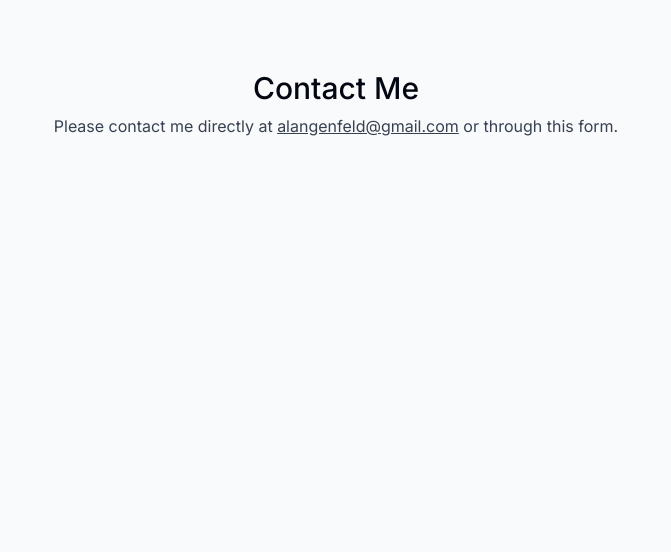
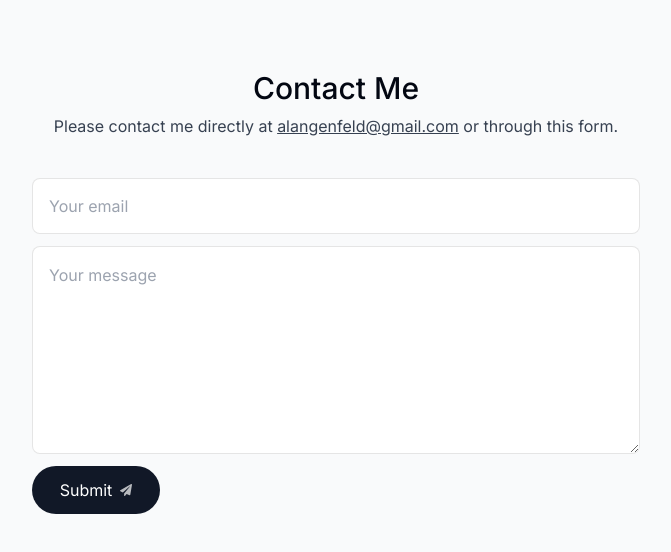
Before and after one commit to alangenfelds/portfolio-next-13, a Next.js app: page / in a window 1280 px wide. Shown: the part 6310-6862 px from the top of the page, without its empty margins (304-975 px from the left). Before the commit the page ends 6560 px from the top, so only its background shows below. Built offline with nearby package versions, Linux system fonts and the light colour scheme; no server answers.

Commit message:
Contact form WIP

```diff
--- /dev/null
+++ b/actions/sendEmail.ts
@@ -0,0 +1,25 @@
+"use server";
+
+import { Resend } from "resend";
+
+const resend = new Resend(process.env.RESEND_API_KEY);
+
+export const sendEmail = async (formData: FormData) => {
+  "use server";
+
+  const senderEmail = formData.get("senderEmail");
+  const message = formData.get("message");
+
+  if (!message) {
+    return {
+      error: "Invalid message",
+    };
+  }
+
+  resend.emails.send({
+    from: "onboarding@resend.dev",
+    subject: "Message from portfolio contact form",
+    to: "alangenfeld@gmail.com",
+    text: `${message} from ${senderEmail}`,
+  });
+};
--- a/components/contact.tsx
+++ b/components/contact.tsx
@@ -1,20 +1,35 @@
 "use client";
 
 import React from "react";
+import { motion } from "framer-motion";
 import SectionHeading from "./section-heading";
 import { useSectionInView } from "@/lib/hooks";
+import SubmitButton from "./submit-button";
+import { sendEmail } from "@/actions/sendEmail";
 
 const Contact = () => {
   const { ref } = useSectionInView({
     sectionName: "Contact",
-    threshold: 0.5,
+    threshold: 1,
   });
 
   return (
-    <section
+    <motion.section
       id="contact"
       ref={ref}
       className="mb-20 sm:mb-28 w-[min(100%,38rem)] text-center"
+      initial={{
+        opacity: 0,
+      }}
+      whileInView={{
+        opacity: 1,
+      }}
+      transition={{
+        duration: 1,
+      }}
+      viewport={{
+        once: true,
+      }}
     >
       <SectionHeading>Contact me</SectionHeading>
       <p className="text-gray-700 -mt-6 dark:text-white/80">
@@ -24,7 +39,31 @@ const Contact = () => {
         </a>{" "}
         or through this form.
       </p>
-    </section>
+
+      <form
+        className="mt-10 flex flex-col"
+        action={async (formData) => {
+          const result = await sendEmail(formData);
+        }}
+      >
+        <input
+          type="email"
+          required
+          name="senderEmail"
+          className="h-14 px-4 rounded-lg borderBlack dark:bg-white dark:bg-opacity-80 dark:focus:bg-opacity-100 transition-all dark:outline-none"
+          maxLength={200}
+          placeholder="Your email"
+        />
+        <textarea
+          placeholder="Your message"
+          required
+          maxLength={5000}
+          name="message"
+          className="h-52 my-3 rounded-lg borderBlack p-4 dark:bg-white dark:bg-opacity-80 dark:focus:bg-opacity-100 transition-all dark:outline-none"
+        />
+        <SubmitButton />
+      </form>
+    </motion.section>
   );
 };
 
--- a/components/experience.tsx
+++ b/components/experience.tsx
@@ -14,6 +14,7 @@ import { experiencesData } from "@/lib/data";
 const Experience = () => {
   const { ref } = useSectionInView({
     sectionName: "Experience",
+    threshold: 0.4,
   });
 
   return (
--- a/components/intro.tsx
+++ b/components/intro.tsx
@@ -10,9 +10,11 @@ import { yearsSinceYear } from "@/utils";
 import Link from "next/link";
 
 import { useSectionInView } from "@/lib/hooks";
+import { useActiveSectionContext } from "@/context/active-section-context";
 
 const Intro = () => {
   const { ref } = useSectionInView({ sectionName: "Home", threshold: 0 });
+  const { setActiveSection, setTimeOfLastClick } = useActiveSectionContext();
 
   return (
     <section
@@ -79,6 +81,10 @@ const Intro = () => {
         <Link
           href="#contact"
           className="group bg-gray-900 text-white px-7 py-3 rounded-full flex items-center gap-2 outline-none focus:scale-110 hover:scale-110 hover:bg-gray-950 active:scale-105 transition"
+          onClick={() => {
+            setActiveSection("Contact");
+            setTimeOfLastClick(Date.now());
+          }}
         >
           Contact me{" "}
           <BsArrowRight className="group-hover:translate-x-1 opacity-70 transition" />
--- /dev/null
+++ b/components/submit-button.tsx
@@ -0,0 +1,16 @@
+import React from "react";
+import { FaPaperPlane } from "react-icons/fa";
+
+const SubmitButton = () => {
+  return (
+    <button
+      type="submit"
+      className="group flex items-center justify-center gap-2 h-[3rem] w-[8rem] bg-gray-900 text-white rounded-full outline-none transition-all focus:scale-110 hover:scale-110 hover:bg-gray-950 active:scale-105 dark:bg-white dark:bg-opacity-10 disabled:scale-100 disabled:bg-opacity-65"
+    >
+      Submit{" "}
+      <FaPaperPlane className="text-xs opacity-70 transition-all group-hover:translate-x-1 group-hover:-translate-y-1" />
+    </button>
+  );
+};
+
+export default SubmitButton;
--- a/next.config.js
+++ b/next.config.js
@@ -1,4 +1,8 @@
 /** @type {import('next').NextConfig} */
-const nextConfig = {};
+const nextConfig = {
+  experimental: {
+    serverActions: true,
+  },
+};
 
 module.exports = nextConfig;
```
